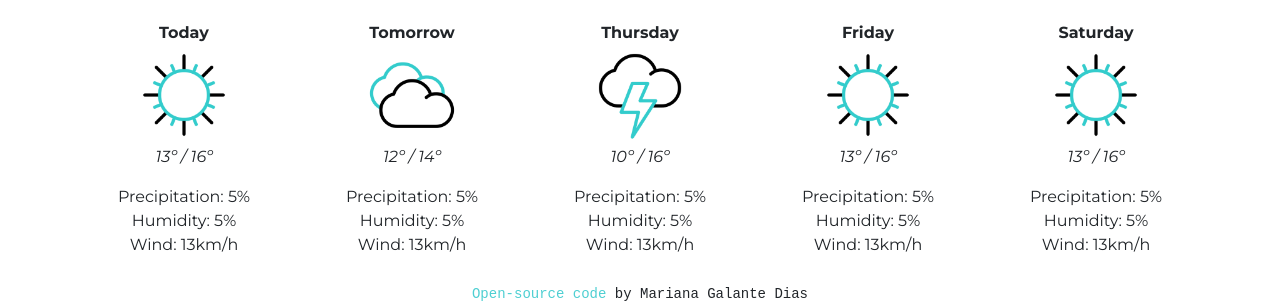
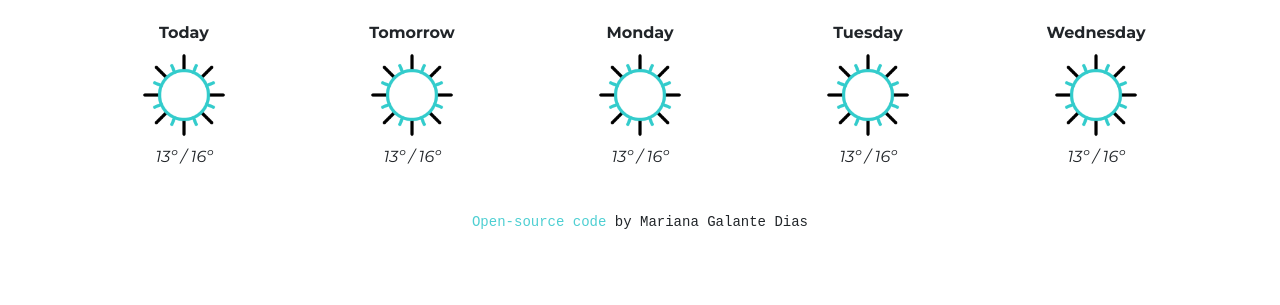
Before and after one commit to marianagdias/weather-app, a plain HTML site: page index.html in a window 1280 px wide. Shown: the part 663-968 px from the top of the page. After the commit the page ends 896 px from the top, so only its background shows below. Drawn offline with nearby package versions, Linux system fonts and the light colour scheme; no server answers; a web font is replaced by a local one.

Commit message:
Created forecast structure using JS

```diff
--- a/index.html
+++ b/index.html
@@ -56,41 +56,26 @@
           <div><strong>Today</strong></div>
           <img class="prevision-img" src="images/sun.gif" alt="sun-gif" />
           <p class="temperature">13º / 16º</p>
-          <div>Precipitation: 5%</div>
-          <div>Humidity: 5%</div>
-          <div>Wind: 13km/h</div>
         </div>
         <div class="col-sm">
           <div><strong>Tomorrow</strong></div>
           <img class="prevision-img" src="images/clouds.gif" alt="clouds-gif" />
           <p class="temperature">12º / 14º</p>
-          <div>Precipitation: 5%</div>
-          <div>Humidity: 5%</div>
-          <div>Wind: 13km/h</div>
         </div>
         <div class="col-sm">
           <div><strong>Thursday</strong></div>
           <img class="prevision-img" src="images/storm.gif" alt="storm-gif" />
           <p class="temperature">10º / 16º</p>
-          <div>Precipitation: 5%</div>
-          <div>Humidity: 5%</div>
-          <div>Wind: 13km/h</div>
         </div>
         <div class="col-sm">
           <div><strong>Friday</strong></div>
           <img class="prevision-img" src="images/sun.gif" alt="sun-gif" />
           <p class="temperature">13º / 16º</p>
-          <div>Precipitation: 5%</div>
-          <div>Humidity: 5%</div>
-          <div>Wind: 13km/h</div>
         </div>
         <div class="col-sm">
           <div><strong>Saturday</strong></div>
           <img class="prevision-img" src="images/sun.gif" alt="sun-gif" />
           <p class="temperature">13º / 16º</p>
-          <div>Precipitation: 5%</div>
-          <div>Humidity: 5%</div>
-          <div>Wind: 13km/h</div>
         </div>
       </div>
       <br />
--- a/src/index.js
+++ b/src/index.js
@@ -28,12 +28,35 @@ function searchCity(event) {
   axios.get(url).then(changeTemperature);
 }
 
+function showForecast() {
+  let forecast = document.querySelector("#forecast");
+  let days = ["Today", "Tomorrow", "Monday", "Tuesday", "Wednesday"];
+  let forecastHTML = "";
+  days.forEach(function (day) {
+    forecastHTML += `<div class="col-sm">
+          <div><strong>${day}</strong></div>
+          <img class="prevision-img" src="images/sun.gif" alt="sun-gif" />
+          <p class="temperature">13º / 16º</p>
+          </div>`;
+  });
+  forecast.innerHTML = forecastHTML;
+}
+
+function setPosition(coordinates) {
+  let latitude = coordinates.data.coord.lat;
+  let longitude = coordinates.data.coord.lon;
+  let apiKey = "39a10a67974af3aca0cd78d46812daa1";
+  let apiUrl = `https://api.openweathermap.org/data/2.5/onecall?lat=${latitude}&lon=${longitude}&exclude=current,minutely,hourly,alerts&appid=${apiKey}`;
+  axios.get(apiUrl).then(updateForecast);
+}
+
 function changeCity(event) {
   event.preventDefault();
   let searchedCity = document.querySelector(".search-bar");
   let apiKey = "39a10a67974af3aca0cd78d46812daa1";
   let url = `https://api.openweathermap.org/data/2.5/weather?q=${searchedCity.value}&units=metric&appid=${apiKey}`;
   axios.get(url).then(changeTemperature);
+  axios.get(url).then(setPosition);
 }
 
 function changeTemperature(response) {
@@ -122,6 +145,7 @@ function searchLocation(position) {
   let key = "39a10a67974af3aca0cd78d46812daa1";
   let apiUrl = `https://api.openweathermap.org/data/2.5/weather?lat=${position.coords.latitude}&lon=${position.coords.longitude}&units=metric&appid=${key}`;
   axios.get(apiUrl).then(changeTemperature);
+  axios.get(apiUrl).then(setPosition);
 }
 
 function showCurrentPlace(event) {
@@ -171,3 +195,4 @@ document
   .querySelector("#fahrenheit-link")
   .addEventListener("click", showFahrenheit);
 document.querySelector("#celsius-link").addEventListener("click", showCelsius);
+showForecast();
```
